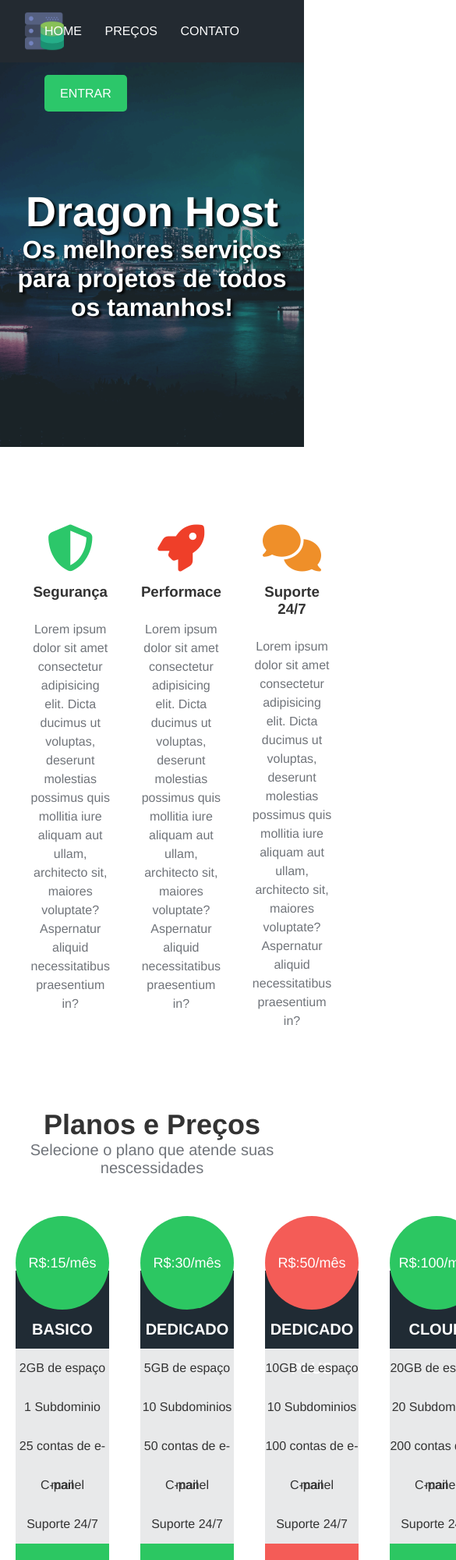
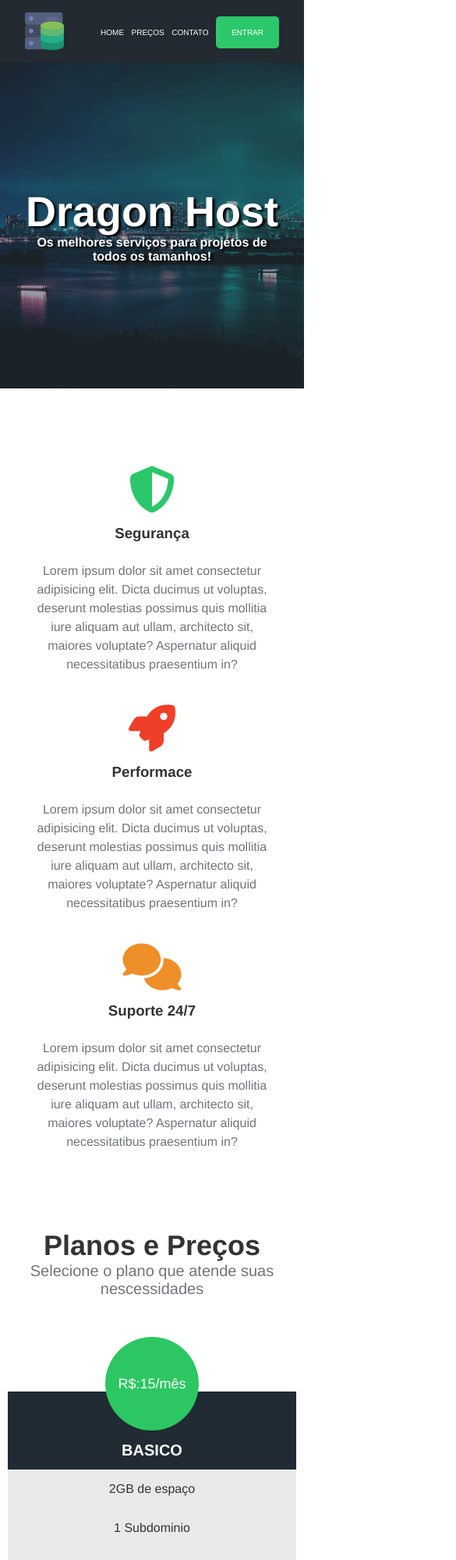
Before and after one commit to Myster-Developer/Dragon-Host, a plain HTML site: page index.html in a window 390 px wide. Shown: the top 2000 px of the page at 78% size, 585 px wide, since content can reach past the window. Drawn offline with Linux system fonts and the light colour scheme.

Commit message:
Applying responsiveness

```diff
--- a/css/style.css
+++ b/css/style.css
@@ -128,6 +128,10 @@ nav{
 .pricing-container{
     padding-bottom: 5rem;
     text-align: center;
+    display: flex;
+    flex-direction: column;
+    align-items: center;
+    justify-content: center;
 }
 
 .pricing-container h2{
@@ -287,3 +291,87 @@ footer{
     padding: 50px 0 50px;
     background-color: #232a31;
 }
+
+/* responsividade*/
+/*Small laptops 1100px*/
+@media (max-width: 1100px){
+    .plans-container{
+        width: 95%;
+    }
+    .plan{
+        margin: 0 5px;
+    }
+}
+/*tablet 900px*/
+@media (max-width: 900px){
+    .main-banner p {
+        padding: 0 6rem;
+    }
+    .searchdomain-container{
+        padding: 2rem 4rem;
+    }
+}
+@media (max-width: 800px){
+    .plans-container{
+        flex-direction: column;
+        align-items: center;
+        padding: 0 2 rem;
+    }
+    .plan{
+        width: 50%;
+        max-width: 100%;
+        margin-bottom: 15px;
+    }
+}
+
+/*celular 576px*/
+@media (max-width: 576px){
+    html, body{
+        overflow-x: hidden;
+    }
+
+    .navbar-items li{
+        font-size: 10px;
+        margin-left: 5px;
+    }
+    .main-banner p{
+        padding: 0 2rem;
+        font-size: 1rem;
+    }
+
+    .services-container ul{
+        flex-direction: column;
+    }
+    .plans-container{
+        flex-direction: column;
+        align-items: center;
+        padding: 0 2 rem;
+    }
+    .plan{
+        width: 100%;
+        max-width: 100%;
+        margin-bottom: 15px;
+    }
+    .searchdomain-container h2 {
+        font-size: 20px;
+    }
+    .searchdomain-container p{
+        font-size: 14px;
+    }
+    .searchdomain-container input[type="text"]{
+        width: 100%;
+    }
+    .contact-container {
+        padding: 3rem 2rem;
+    }
+    .contact-container input, .contact-container textarea{
+        width: 100%;
+        margin: 10px 0;
+    }
+    .contact-container h2{
+        font-size: 20px;
+    }
+    .contact-container p{
+        font-size: 14px;
+    }
+}
```
